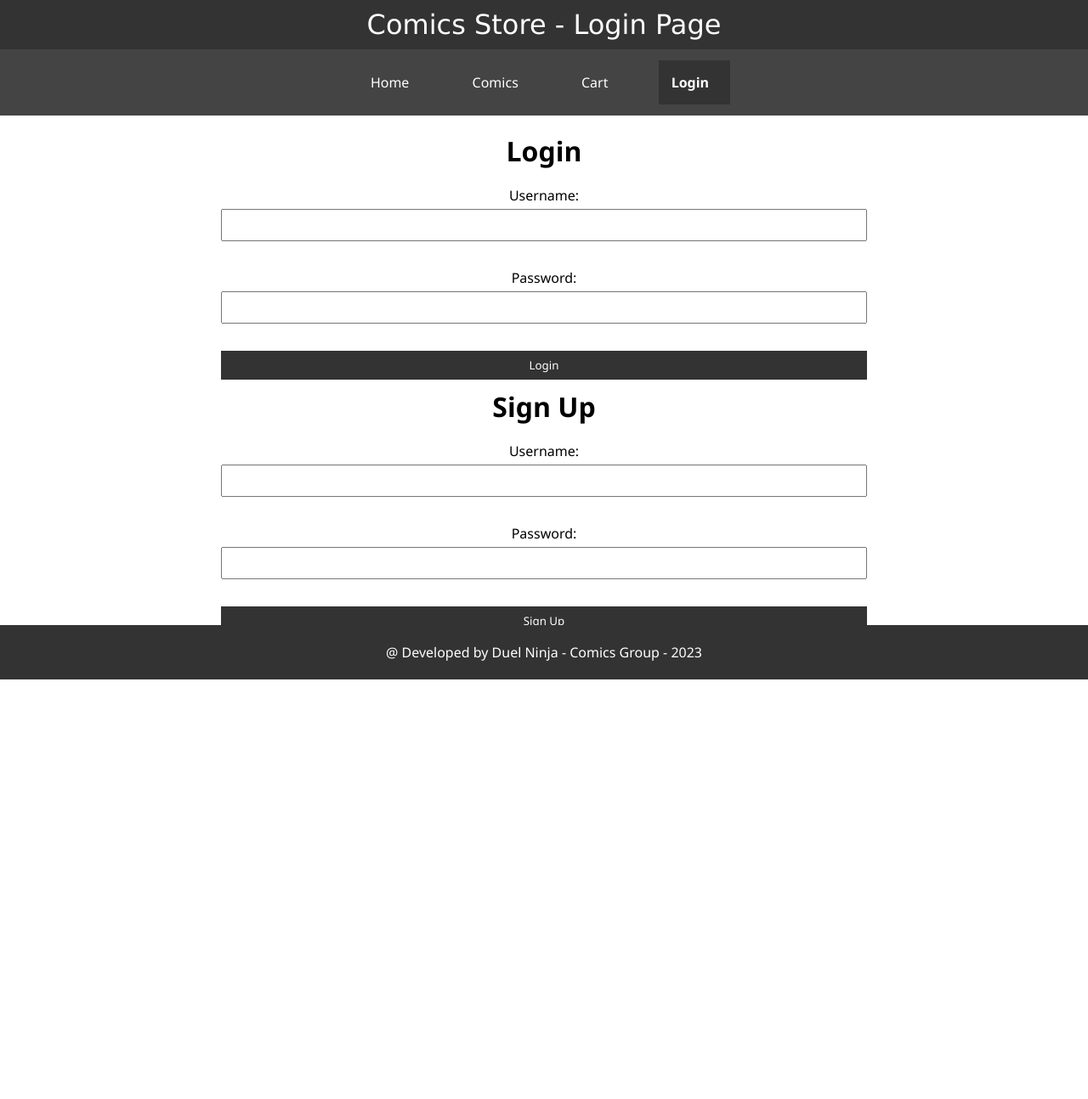
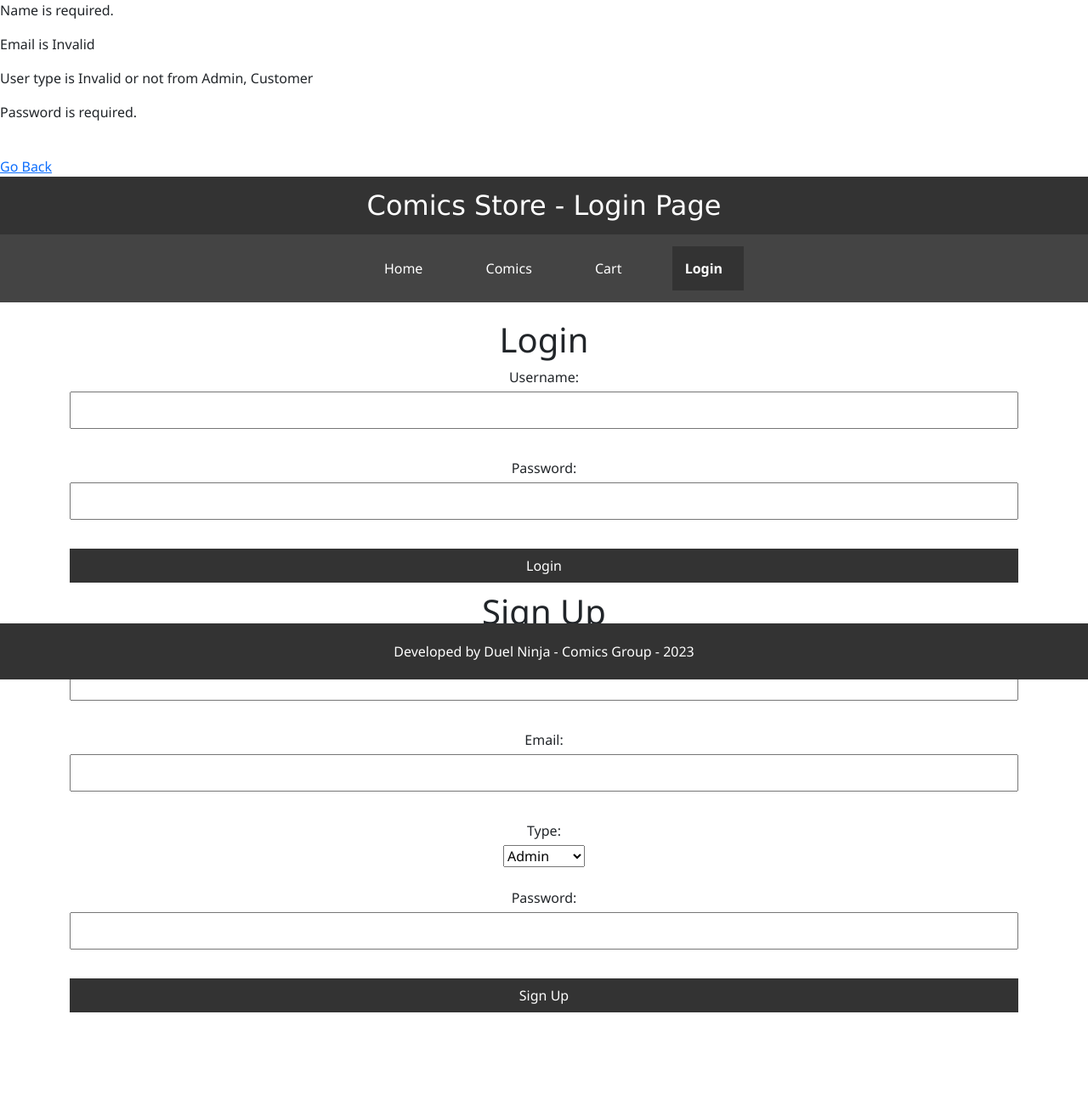
Before and after one commit to ankit-maniya/comics, a PHP site: page /pages/login.php in a window 1280 px wide. Shown: the whole page at 85% size. Before the commit the page ends 800 px from the top, so only its background shows below. Run offline with PHP 8.4, Linux system fonts and the light colour scheme.

Commit message:
page direction set

```diff
--- /dev/null
+++ b/dal/user.php
@@ -0,0 +1,109 @@
+<!-- Pratik Boghani -->
+<?php
+require_once('../database/db_master.php');
+Class User{
+    protected $user_id;
+    protected $user_name;
+    protected $user_type;
+    protected $user_password;
+    protected $user_email;
+
+    protected $errors=[];
+
+    function getErrors(){
+        return $this->errors;
+    }
+    function cleanErrors(){
+        $this->errors=[];
+
+    }
+
+    function getUserId(){
+        return $this->user_id;
+    }
+
+    function setUserId($user_id){
+            $this->user_id=trim(htmlspecialchars($user_id));
+            if(empty($this->user_id)){
+                $this->errors["user_id"]="<p>User Id is required.</p>";
+
+            }
+            else if(!filter_var($this->user_id, FILTER_VALIDATE_INT)){
+                $this->errors["user_id"]="<p>User Id is Invalid</p>";
+            }
+            $this->user_id=(int)$this->user_id;
+        }
+
+        function getName(){
+            return $this->user_name;
+        }
+        function setName($user_name){
+            $this->user_name=trim(htmlspecialchars($user_name));
+            if(empty($this->user_name)){
+                $this->errors["user_name"]="<p>Name is required.</p>";
+
+            }
+        }
+        function getEmail(){
+            return $this->user_email;
+        }
+        function setEmail($user_email){
+            $this->user_email=trim(htmlspecialchars($user_email));
+            if(empty($this->user_email)){
+                $this->errors["user_email"]="<p>Email is required.</p>";
+
+            }
+            if(!filter_var($this->user_email, FILTER_VALIDATE_EMAIL)){
+                $this->errors["user_email"]="<p>Email is Invalid</p>";
+            }
+        }
+
+        function getType(){
+            return $this->user_type;
+        }
+        function setType($user_type){
+            $this->user_type=trim(htmlspecialchars($user_type));
+            if(empty($this->user_type)){
+                $this->errors["user_type"]="<p>User type is required.</p>";
+
+            }
+            if(!in_array($this->user_type, ["Admin","Customer","ADMIN","CUSTOMER"])){
+                $this->errors["user_type"]="<p>User type is Invalid or not from Admin, Customer</p>";
+            }
+        }
+        function getPassword(){
+            return $this->user_password;
+        }
+        function setPassword($user_password){
+            $this->user_password=trim(htmlspecialchars($user_password));
+            if(empty($this->user_password)){
+                $this->errors["user_password"]="<p>Password is required.</p>";
+
+            }
+        }
+        function __construct($properties=[]){
+            if(isset($properties["user_id"])) $this->setUserId($properties["user_id"]);
+            if(isset($properties["user_name"])) $this->setName($properties["user_name"]);
+            if(isset($properties["user_email"])) $this->setEmail($properties["user_email"]);
+            if(isset($properties["user_type"])) $this->setType($properties["user_type"]);
+            if(isset($properties["user_password"])) $this->setPassword($properties["user_password"]);
+        }
+
+        function insert(){
+            $sql=new DBMaster();
+            $sql->sqlStatement("insert into tbl_users (user_id, user_name, user_email, user_type, user_password) values(:user_id, :user_name, :user_email, :user_type, :user_password)")
+                ->params([
+                    "user_id"=>$this->user_id,
+                    "user_name"=>$this->user_name,
+                    "user_email"=>$this->user_email,
+                    "user_type"=>$this->user_type,
+                    "user_password"=>$this->user_password,
+                    ])
+                    ->execute();
+                    $this->user_id=$sql->getConnection()->lastInsertId();
+                    return $sql->getRowCount();
+        }
+}
+
+
+?>
--- a/database/db_init.php
+++ b/database/db_init.php
@@ -1,4 +1,6 @@
+
 <?php
+// Ankit Maniya
 $msg = null;
 
 if ($_SERVER["REQUEST_METHOD"] == "POST") {
@@ -38,7 +40,7 @@
     </div>
     <footer>
         <div class="container">
-            @ Developed by Duel Ninja - Comics Group - 2023
+            Developed by Duel Ninja - Comics Group - 2023
         </div>
     </footer>
 </body>
--- a/index.php
+++ b/index.php
@@ -17,7 +17,7 @@
             <div class="container">
                 <ul>
                     <li class="active"><a href="#">Home</a></li>
-                    <li><a href="list.php">Comics</a></li>
+                    <li><a href="pages/comics.php">Comics</a></li>
                     <li><a href="pages/cart.php">Cart</a></li>
                     <li><a href="pages/login.php">Login</a></li>
                 </ul>
@@ -28,7 +28,7 @@
         </div>
         <footer>
             <div class="container">
-                @ Developed by Duel Ninja - Comics Group - 2023
+                Developed by Duel Ninja - Comics Group - 2023
             </div>
         </footer>
     </body>
--- a/pages/login.php
+++ b/pages/login.php
@@ -1,3 +1,29 @@
+<!-- Pratik Boghani -->
+<?php
+    require('../dal/user.php');
+    $user=new User(array_merge(
+            [
+                "user_name"=>"",
+                "user_email"=>"",
+                "user_type"=>"",
+                "user_password"=>"",
+            ],$_POST
+        ));
+
+    if(count($user->getErrors())>0)
+    {
+        foreach($user->getErrors() as $error){
+            echo $error;
+        }
+
+        echo '<br><a href="login.php">Go Back</a>';
+    }
+    else
+    {
+       $user->insert();
+       header("Location: comics.php");
+    }
+?>
 <!DOCTYPE html>
 <html>
     <head>
@@ -5,6 +31,7 @@
             Comics Store
         </title>
         <link rel="stylesheet" href="../public/css/index.css" type="text/css">
+        <link href="https://cdn.jsdelivr.net/npm/bootstrap@5.3.2/dist/css/bootstrap.min.css" rel="stylesheet" integrity="sha384-T3c6CoIi6uLrA9TneNEoa7RxnatzjcDSCmG1MXxSR1GAsXEV/Dwwykc2MPK8M2HN" crossorigin="anonymous">
     </head>
     <body>
         <header>
@@ -14,7 +41,7 @@
             <div class="container">
                 <ul>
                     <li><a href="../index.php">Home</a></li>
-                    <li><a href="list.php">Comics</a></li>
+                    <li><a href="comics.php">Comics</a></li>
                     <li><a href="cart.php">Cart</a></li>
                     <li  class="active"><a href="#">Login</a></li>
                 </ul>
@@ -38,20 +65,39 @@
 
         <!-- Sign Up form -->
         <h1>Sign Up</h1>
-        <form method="post" action="signup.php">
-            <label for="signup_username">Username:</label>
-            <input type="text" id="signup_username" name="signup_username"><br><br>
+        <form method="post" action="login.php">
+            <label for="user_name">Username:</label>
+            <input type="text" id="user_name" name="user_name"><br><br>
 
-            <label for="signup_password">Password:</label>
-            <input type="password" id="signup_password" name="signup_password"><br><br>
+            <label for="user_email">Email:</label>
+            <input type="text" id="user_email" name="user_email"><br><br>
+
+            <label for="user_type">Type:</label>
+            <!-- <input type="text" id="user_type" name="user_type"><br><br> -->
+            <select  id='user_type' name='user_type' >
+                <?php
+                    $user_types=["Admin","Customer"];
+                    foreach($user_types as $type)
+                    {
+                        echo "<option value='$type'>$type</option>";
+                        echo "<li><a class='dropdown-item' href='#'>Action</a></li>";
+                    }
+                ?>
+            </select>
+            <br><br>
+            <label for="user_password">Password:</label>
+            <input type="password" id="user_password" name="user_password"><br><br>
 
             <input type="submit" value="Sign Up">
         </form>
     </div>
+    <br />
+    <br />
+    <br />
 
     <footer>
             <div class="container">
-                @ Developed by Duel Ninja - Comics Group - 2023
+                Developed by Duel Ninja - Comics Group - 2023
             </div>
     </footer>
 </body>
--- a/public/css/index.css
+++ b/public/css/index.css
@@ -1,3 +1,4 @@
+/* Pratik Boghani */
 * {
   margin: 0;
   padding: 0;
```
Also changed, not shown: database/db_master.php (+38 -1 lines), pages/comics.php (renamed from pages/cart.php, +10 -19 lines), README.md, 1 other file.
